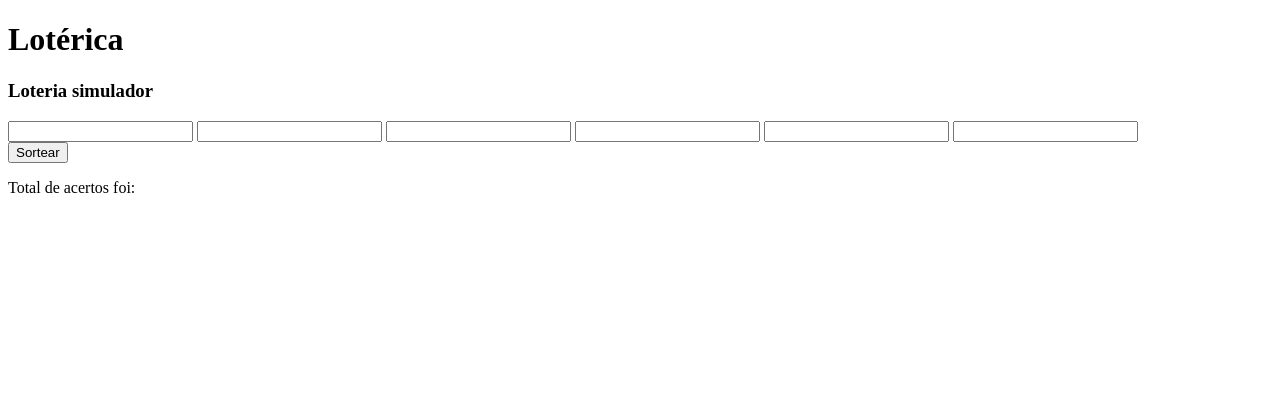
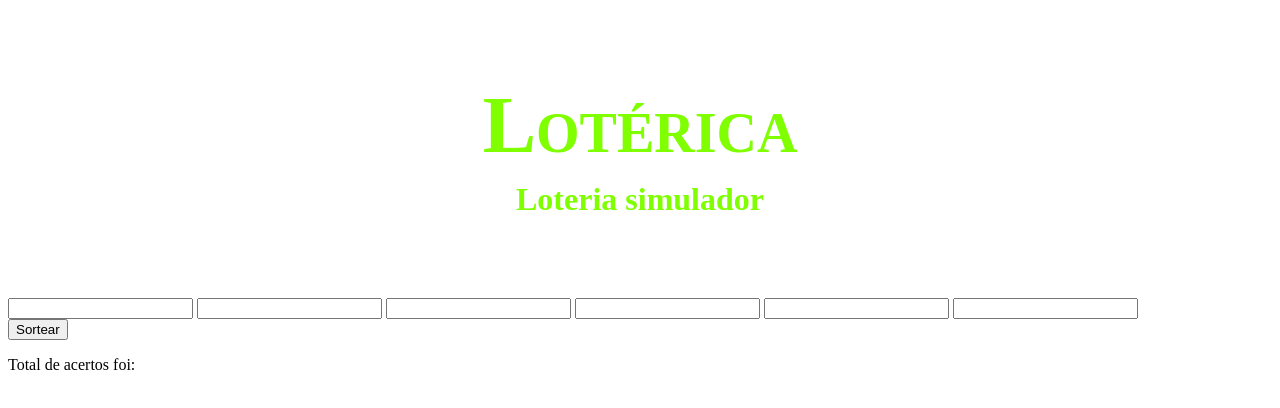
Before and after one commit to Wendelzin10/projetinho_de_loteria_simulador, a plain HTML site: page index.html in a window 1280 px wide. Drawn offline with Linux system fonts and the light colour scheme.

Commit message:
criação do css

```diff
--- /dev/null
+++ b/estilos.css
@@ -0,0 +1,19 @@
+header{
+    text-align: center;
+    margin-top: 80px;
+    margin-bottom: 80px;
+    color: chartreuse;
+}
+
+header > h1 {
+    font-size: 5rem;
+    font-family: 'Times New Roman', Times, serif;
+    font-weight: bold;
+    font-variant: small-caps;
+    margin-bottom:  10px;
+}
+
+header > h3 {
+    font-size: 2rem;
+    margin-top: 10px;
+}
--- a/index.html
+++ b/index.html
@@ -5,6 +5,7 @@
     <meta http-equiv="X-UA-Compatible" content="IE=edge">
     <meta name="viewport" content="width=device-width, initial-scale=1.0">
     <title>loteria simulador</title>
+    <link rel="stylesheet" href="estilos.css">
 </head>
 <body>
     <header><h1>Lotérica</h1>
```
